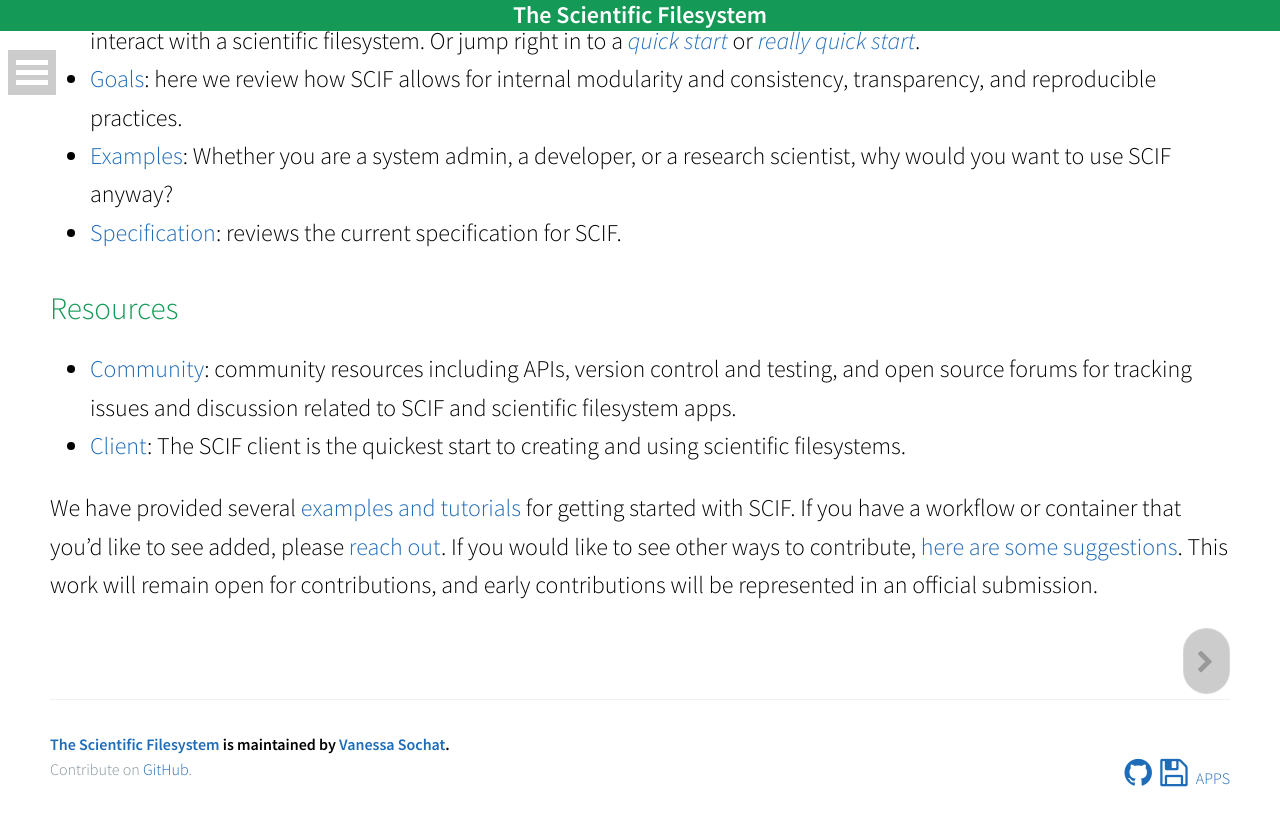
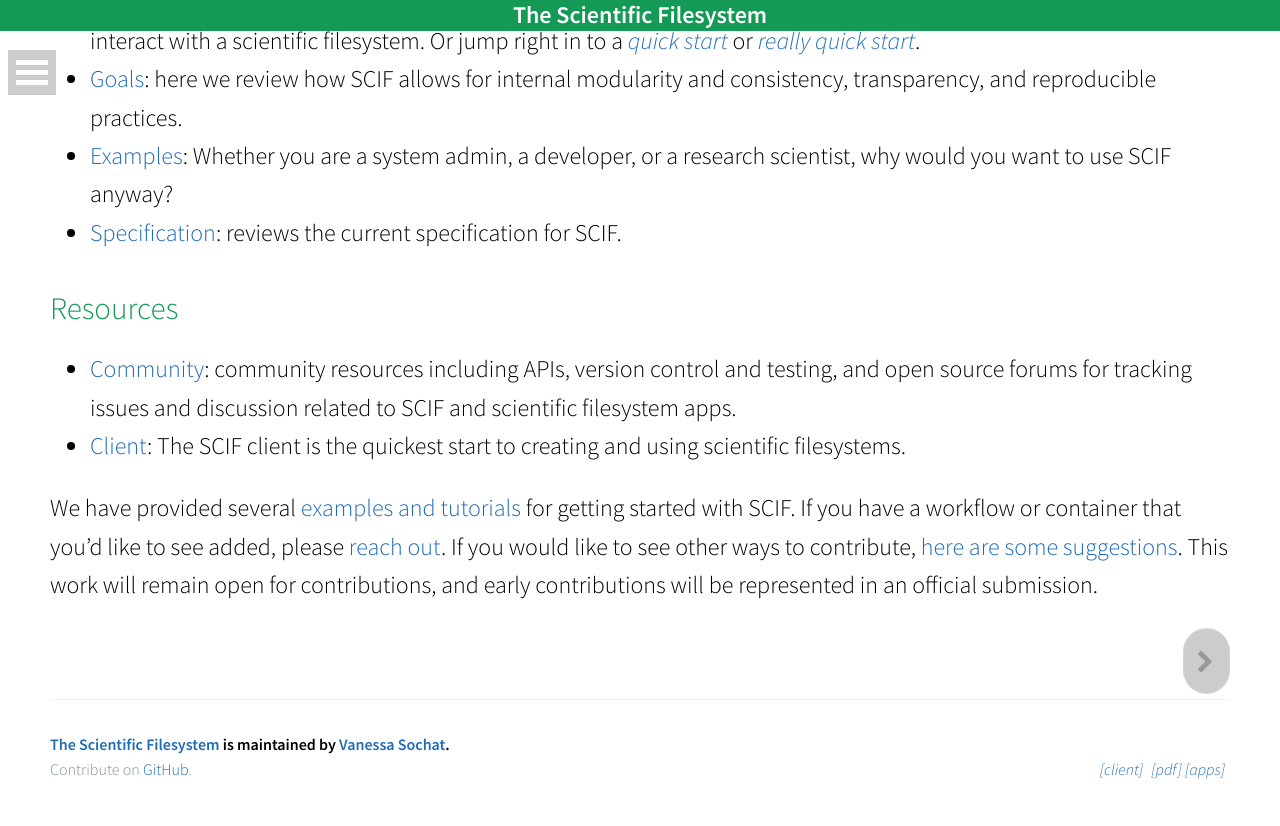
Before and after one commit to sci-f/sci-f.github.io, a Jekyll site: the page built from 0-index.md, in a window 1280 px wide and 900 px high, scrolled down 1511 px. Shown: the top 826 px of the window. Built offline with Jekyll 4.4.1, drawn with Linux system fonts in a browser that asks for light colours; nearby versions of some CDN libraries.

Commit message:
fixing links

```diff
--- a/_includes/page-footer.html
+++ b/_includes/page-footer.html
@@ -1,10 +1,10 @@
 <footer class="site-footer">
   <span class="site-footer-owner"><a target="_blank"
                                      href="{{ site.url }}">{{ site.title }}</a> is maintained by <a href="{{ site.author.url }}">{{ site.author.name }}</a>.</span>
-  <span class="site-footer-credits">Contribute on <a target="_blank" href="{{ site.github }}">GitHub</a>.</span>
+  <span class="site-footer-credits">Contribute on <a target="_blank" href="https://www.github.com/sci-f/sci-f.github.io">GitHub</a>.</span>
   <span style="float:right">
-    <a href="{{ site.github }}" target="_blank"><i style="margin-right:5px" class="fa fa-github fa-2x"></i></a>
-    <a href="/scif/pdf.html" target="_blank"><i style="margin-right:5px" class="fa fa-save fa-2x"></i></a>
-    <a href="https://sci-f.github.io/apps/">APPS</a>
+    <a href="{{ site.github }}" target="_blank"><i style="margin-right:5px">[client]</a>
+    <a href="/pdf.html" target="_blank">[pdf]</a>
+    <a href="https://sci-f.github.io/apps/">[apps]</a>
   </span>
 </footer>
```
